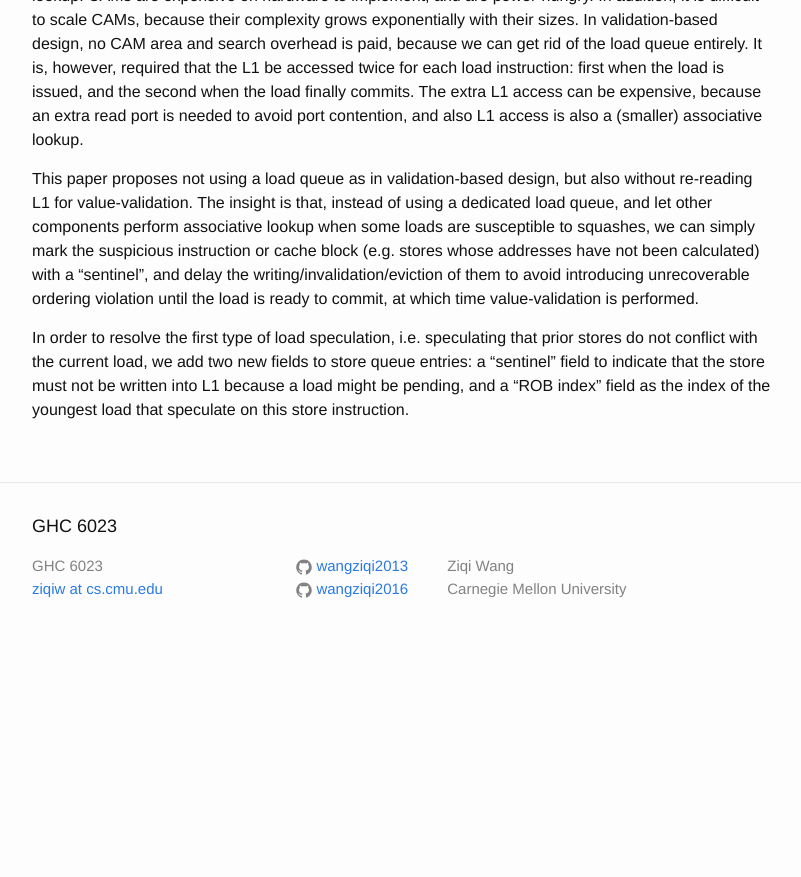
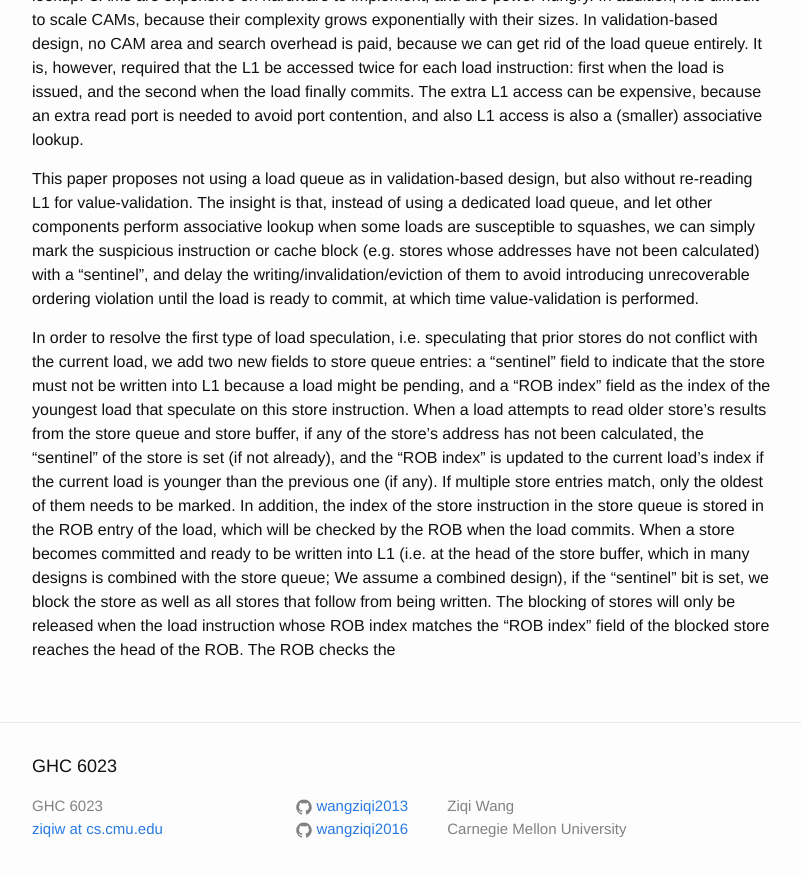
Before and after one commit to wangziqi2013/wangziqi2013.github.io, a Jekyll site: the page built from _posts/2019-08-07-the-superfluous-load-queue.markdown, in a window 1280 px wide and 900 px high, scrolled down 1942 px. Shown: the top 877 px of the window, without its empty margins (238-1039 px from the left). Built offline with Jekyll 4.4.1, drawn with Linux system fonts in a browser that asks for light colours; before the commit the page ends 2602 px from its top, so only the background shows below that.

Commit message:
Adding store

```diff
--- a/_posts/2019-08-07-the-superfluous-load-queue.markdown
+++ b/_posts/2019-08-07-the-superfluous-load-queue.markdown
@@ -84,4 +84,12 @@ unrecoverable ordering violation until the load is ready to commit, at which tim
 In order to resolve the first type of load speculation, i.e. speculating that prior stores do not conflict with the current load,
 we add two new fields to store queue entries: a "sentinel" field to indicate that the store must not be written into L1
 because a load might be pending, and a "ROB index" field as the index of the youngest load that speculate on this store
-instruction.
+instruction. When a load attempts to read older store's results from the store queue and store buffer, if any of the store's
+address has not been calculated, the "sentinel" of the store is set (if not already), and the "ROB index" is updated to
+the current load's index if the current load is younger than the previous one (if any). If multiple store entries match,
+only the oldest of them needs to be marked. In addition, the index of the store instruction in the store queue is stored
+in the ROB entry of the load, which will be checked by the ROB when the load commits. When a store becomes committed and
+ready to be written into L1 (i.e. at the head of the store buffer, which in many designs is combined with the store queue;
+We assume a combined design), if the "sentinel" bit is set, we block the store as well as all stores that follow from being
+written. The blocking of stores will only be released when the load instruction whose ROB index matches the "ROB index"
+field of the blocked store reaches the head of the ROB. The ROB checks the
```
